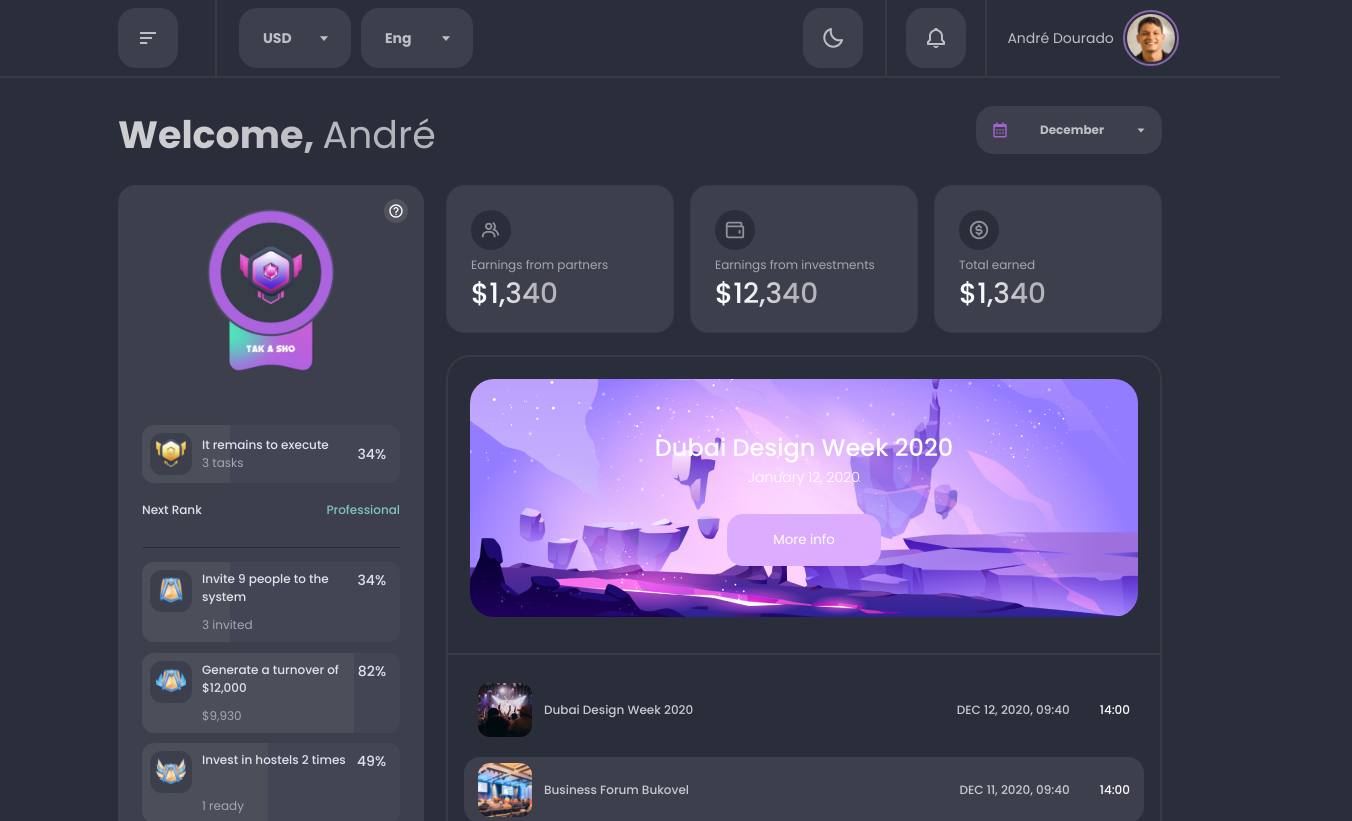
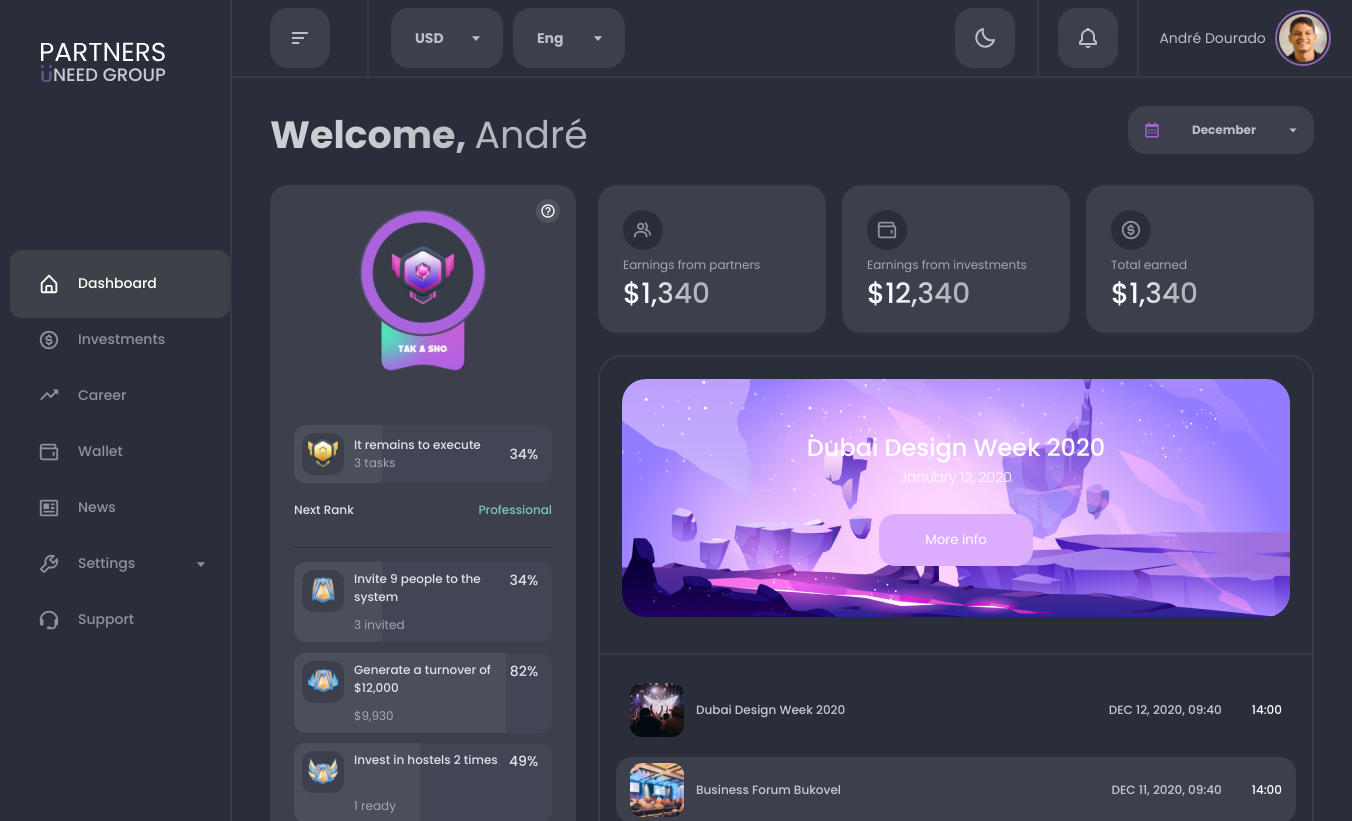
Before and after one commit to andre-dourado/partners-investments, a React (Create React App) app: page / in a window 1280 px wide. Shown: the top 821 px of the page, 1352 px wide, since content can reach past the window. Built offline with nearby package versions, Linux system fonts and the light colour scheme.

Commit message:
feat: adjust sidebar navigation

```diff
--- a/src/constants/sidebar-navigation.tsx
+++ b/src/constants/sidebar-navigation.tsx
@@ -13,23 +13,37 @@ import {
 export default {
   Dashboard: {
     icon: <BiHomeAlt />,
+    isSelected: true,
+    isAccordion: false,
   },
   Investments: {
     icon: <BiDollarCircle />,
+    isSelected: false,
+    isAccordion: false,
   },
   Career: {
     icon: <BiTrendingUp />,
+    isSelected: false,
+    isAccordion: false,
   },
   Wallet: {
     icon: <BiWallet />,
+    isSelected: false,
+    isAccordion: false,
   },
   News: {
     icon: <BiNews />,
+    isSelected: false,
+    isAccordion: false,
   },
   Settings: {
     icon: <BiWrench />,
+    isSelected: false,
+    isAccordion: true,
   },
   Support: {
     icon: <BiSupport />,
+    isSelected: false,
+    isAccordion: false,
   },
 } as const;
--- a/src/pages/Dashboard/SideBar/MenuItem/index.tsx
+++ b/src/pages/Dashboard/SideBar/MenuItem/index.tsx
@@ -1,17 +1,29 @@
 import React from 'react';
+import { BiCaretDown } from 'react-icons/bi';
 
-import { Container, Icon } from './styles';
+import { Container, NameContainer, Icon } from './styles';
 
 interface MenuItemProps {
   icon: React.ReactNode;
-  sectionName: string;
+  itemName: string;
+  isSelected?: boolean;
+  isAccordion?: boolean;
 }
 
-const MenuItem: React.FC<MenuItemProps> = ({ icon, sectionName }) => {
+const MenuItem: React.FC<MenuItemProps> = ({
+  icon,
+  itemName,
+  isSelected,
+  isAccordion,
+}) => {
   return (
-    <Container>
-      <Icon>{icon}</Icon>
-      {sectionName}
+    <Container isSelected={!!isSelected}>
+      <NameContainer>
+        <Icon>{icon}</Icon>
+        {itemName}
+      </NameContainer>
+
+      {isAccordion && <BiCaretDown />}
     </Container>
   );
 };
--- a/src/pages/Dashboard/SideBar/MenuItem/styles.ts
+++ b/src/pages/Dashboard/SideBar/MenuItem/styles.ts
@@ -1,16 +1,44 @@
-import styled from 'styled-components';
+import styled, { css } from 'styled-components';
 
-export const Container = styled.button`
+interface ContainerProps {
+  isSelected: boolean;
+}
+
+export const Container = styled.button<ContainerProps>`
+  display: flex;
+  justify-content: space-between;
+  align-items: center;
+  font-size: 14px;
+  margin: 17px 0 17px;
+  font-weight: 500;
+  color: #90929b;
+
+  ${(props) =>
+    props.isSelected &&
+    css`
+      color: #fff;
+
+      &:after {
+        content: '';
+        background: #3d4148;
+        width: 220px;
+        height: 68px;
+        position: absolute;
+        right: 0;
+        z-index: -1;
+        border-radius: 12px;
+      }
+    `}
+`;
+
+export const NameContainer = styled.div`
   display: flex;
   align-items: center;
-  font-size: 14px;
-  padding: 12px 30px;
-  opacity: 0.7;
 `;
 
 export const Icon = styled.div`
   display: flex;
   align-items: center;
-  font-size: 21px;
-  margin-right: 16px;
+  font-size: 22px;
+  margin-right: 18px;
 `;
--- a/src/pages/Dashboard/SideBar/index.tsx
+++ b/src/pages/Dashboard/SideBar/index.tsx
@@ -3,26 +3,29 @@ import { BiExit } from 'react-icons/bi';
 
 import { SIDE_BAR_NAVIGATION } from '../../../constants';
 
+import LogoImg from '../../../assets/logo.svg';
+
 import MenuItem from './MenuItem';
-import { Container, Logo, MenuList } from './styles';
+import { Container, MenuList, Logo } from './styles';
 
 const SideBar: React.FC = () => {
   return (
     <Container>
-      <Logo>
-        <h1>Partners</h1>
-        <p>
-          <span>Ü</span>Need Group
-        </p>
-      </Logo>
+      <Logo src={LogoImg} alt="logo" />
 
       <MenuList>
         {Object.entries(SIDE_BAR_NAVIGATION).map(([key, value]) => (
-          <MenuItem key={key} icon={value.icon} sectionName={key} />
+          <MenuItem
+            key={key}
+            icon={value.icon}
+            itemName={key}
+            isSelected={value.isSelected}
+            isAccordion={value.isAccordion}
+          />
         ))}
       </MenuList>
 
-      <MenuItem icon={<BiExit />} sectionName="Log Out" />
+      <MenuItem icon={<BiExit />} itemName="Log Out" />
     </Container>
   );
 };
--- a/src/pages/Dashboard/SideBar/styles.ts
+++ b/src/pages/Dashboard/SideBar/styles.ts
@@ -5,31 +5,15 @@ export const Container = styled.div`
   flex-direction: column;
   justify-content: space-between;
 
-  height: 100%;
-  width: 200px;
-  border-right: solid 2px #474c60;
+  position: relative;
+  padding: 38px 22px 0 38px;
+  height: 874px;
+  min-width: 232px;
+  border-right: solid 2px #383a45;
 `;
 
-export const Logo = styled.div`
-  padding: 36px 0 0 32px;
-  text-transform: uppercase;
-
-  h1 {
-    font-weight: 300;
-    font-size: 24px;
-    line-height: 1;
-  }
-
-  p {
-    font-weight: 200;
-    font-size: 18px;
-    line-height: 1;
-    letter-spacing: -0.7px;
-
-    span {
-      color: #a55feb;
-    }
-  }
+export const Logo = styled.img`
+  width: fit-content;
 `;
 
 export const MenuList = styled.div`
--- a/src/pages/Dashboard/index.tsx
+++ b/src/pages/Dashboard/index.tsx
@@ -1,13 +1,15 @@
 import React from 'react';
 
+import SideBar from './SideBar';
 import MainContent from './MainContent';
+import TopNavigation from './TopNavigation';
 
 import { Container, CenterContainer } from './styles';
-import TopNavigation from './TopNavigation';
 
 const Dashboard: React.FC = () => {
   return (
-    <Container>
+    <Container style={{ justifyContent: 'flex-start' }}>
+      <SideBar />
       <CenterContainer>
         <TopNavigation />
         <MainContent />
```
